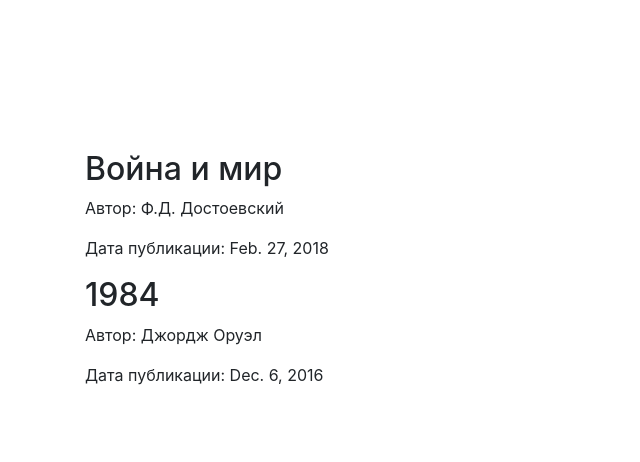
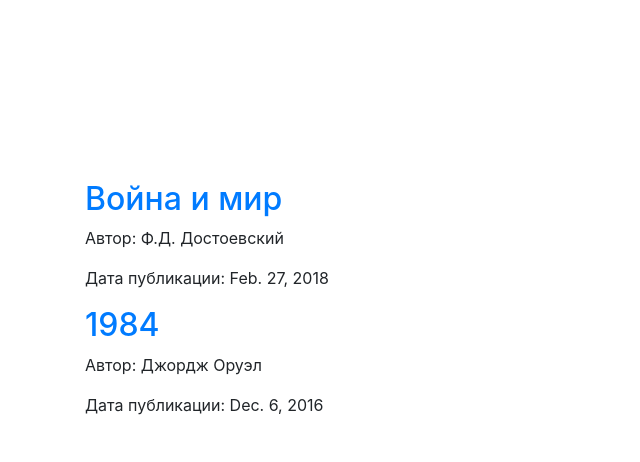
Before and after one commit to LaiTkiLLa/django2-2, a Django app: page /books/ in a window 1280 px wide. Shown: the part 78-540 px from the top of the page, without its empty margins (0-640 px from the left). Run offline with Django 3.2, Linux system fonts and the light colour scheme; data comes from the database, SQL or seed files in the repository; some libraries are stand-ins or nearby versions.

Commit message:
Update books_list.html

```diff
--- a/2-2/templates/books/books_list.html
+++ b/2-2/templates/books/books_list.html
@@ -7,25 +7,14 @@
         <div class="header">
             <h1><a href="/books">Каталог</a></h1>
         </div>
-
-        {% for book in books %}
-        <h2> {{ book.name }} </h2>
-        <p> Автор: {{ book.author }}</p>
-        <p> Дата публикации: {{ book.pub_date }}</p>
-        {% endfor %}
+        <div class="row">
+            <div class="book col-md-4">
+            {% for book in books %}
+            <h2> <a href="{{ book.pub_date|date:'Y-m-d' }}">{{ book.name }} </a></h2>
+            <p> Автор: {{ book.author }}</p>
+            <p> Дата публикации: {{ book.pub_date }}</p>
+            {% endfor %}
+            </div>
+        </div>
     </div>
 {% endblock %}
-
-
-<!--        <div class="row">-->
-<!--            <div class="book col-md-4">-->
-<!--                <h2>Сияние</h2>-->
-<!--                <p>Автор: Стивен Кинг</p>-->
-<!--                <p>Дата публикации: 2018-09-10</p>-->
-<!--            </div>-->
-<!--            <div class="book col-md-4">-->
-<!--                <h2>1984</h2>-->
-<!--                <p>Автор: Джордж Оруэл</p>-->
-<!--                <p>Дата публикации: 2015-03-11</p>-->
-<!--            </div>-->
-<!--        </div>-->
```
